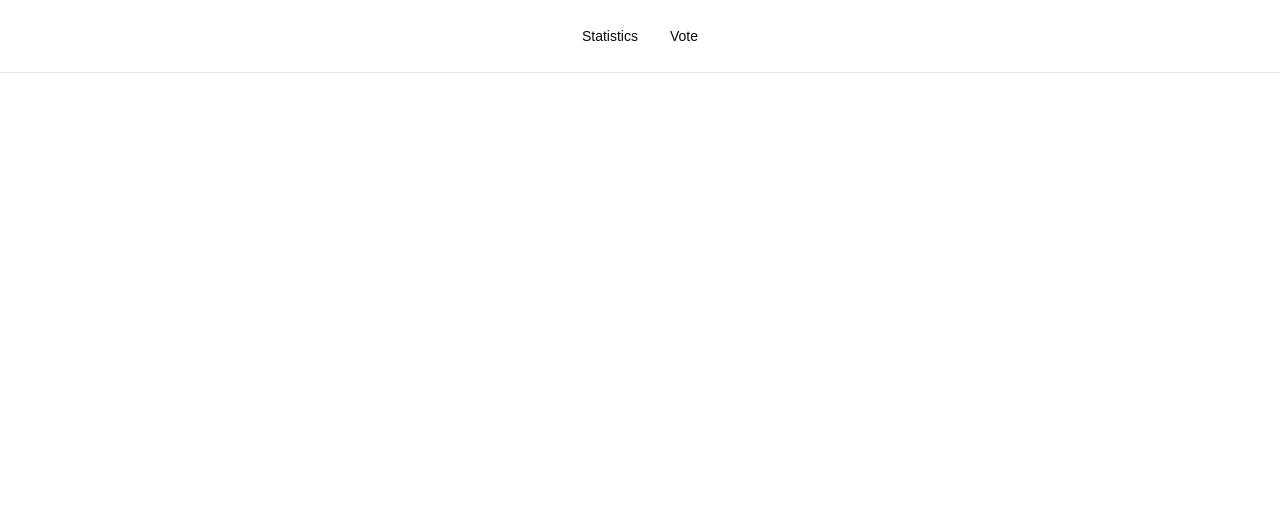
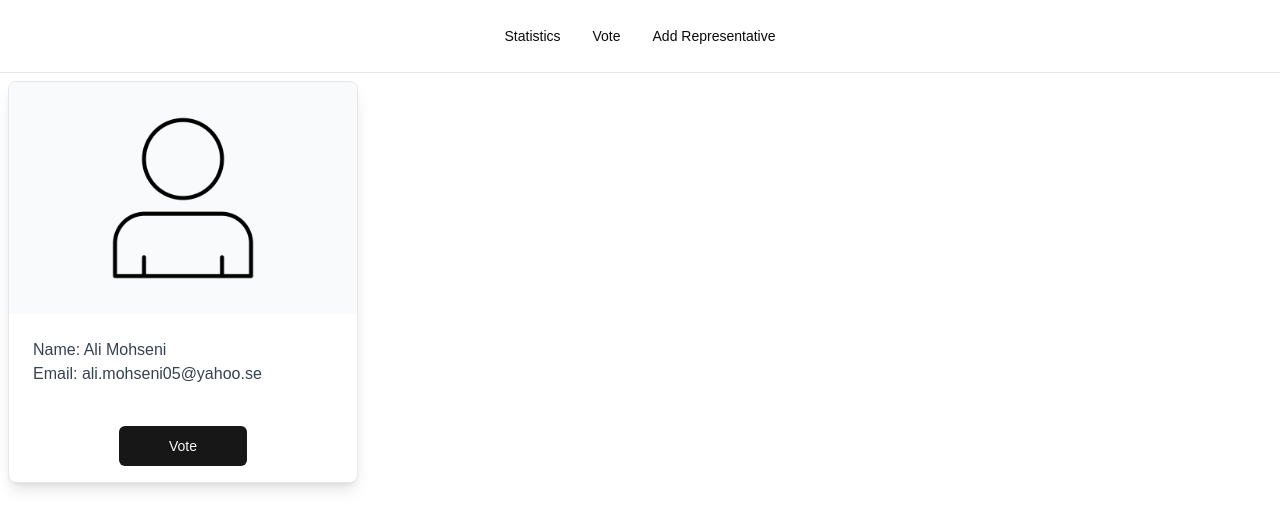
Before and after one commit to alimohseni99/vote-application, a Next.js app: page / in a window 1280 px wide. Shown: the top 528 px of the page. Built offline with nearby package versions, Linux system fonts and the light colour scheme.

Commit message:
added representative card

```diff
--- a/package.json
+++ b/package.json
@@ -12,6 +12,7 @@
   },
   "dependencies": {
     "@radix-ui/react-navigation-menu": "^1.2.1",
+    "@radix-ui/react-slot": "^1.1.0",
     "class-variance-authority": "^0.7.0",
     "clsx": "^2.1.1",
     "dotenv": "^16.4.5",
--- a/src/app/page.tsx
+++ b/src/app/page.tsx
@@ -1,9 +1,12 @@
 import { Navbar } from "@/components/navigation/navbar/navbar";
+import { RepresentativeCard } from "@/features/representative-management/component/card";
 
 export default function Home() {
   return (
     <>
       <Navbar />
+
+      <RepresentativeCard />
     </>
   );
 }
--- a/src/components/navigation/navbar/navbar.tsx
+++ b/src/components/navigation/navbar/navbar.tsx
@@ -28,6 +28,11 @@
                   Vote
                 </NavigationMenuLink>
               </Link>
+              <Link href="/add-representative" legacyBehavior passHref>
+                <NavigationMenuLink className={navigationMenuTriggerStyle()}>
+                  Add Representative
+                </NavigationMenuLink>
+              </Link>
             </NavigationMenuItem>
           </NavigationMenuList>
         </NavigationMenu>
--- /dev/null
+++ b/src/components/ui/button.tsx
@@ -0,0 +1,56 @@
+import * as React from "react"
+import { Slot } from "@radix-ui/react-slot"
+import { cva, type VariantProps } from "class-variance-authority"
+
+import { cn } from "@/lib/utils"
+
+const buttonVariants = cva(
+  "inline-flex items-center justify-center gap-2 whitespace-nowrap rounded-md text-sm font-medium ring-offset-background transition-colors focus-visible:outline-none focus-visible:ring-2 focus-visible:ring-ring focus-visible:ring-offset-2 disabled:pointer-events-none disabled:opacity-50 [&_svg]:pointer-events-none [&_svg]:size-4 [&_svg]:shrink-0",
+  {
+    variants: {
+      variant: {
+        default: "bg-primary text-primary-foreground hover:bg-primary/90",
+        destructive:
+          "bg-destructive text-destructive-foreground hover:bg-destructive/90",
+        outline:
+          "border border-input bg-background hover:bg-accent hover:text-accent-foreground",
+        secondary:
+          "bg-secondary text-secondary-foreground hover:bg-secondary/80",
+        ghost: "hover:bg-accent hover:text-accent-foreground",
+        link: "text-primary underline-offset-4 hover:underline",
+      },
+      size: {
+        default: "h-10 px-4 py-2",
+        sm: "h-9 rounded-md px-3",
+        lg: "h-11 rounded-md px-8",
+        icon: "h-10 w-10",
+      },
+    },
+    defaultVariants: {
+      variant: "default",
+      size: "default",
+    },
+  }
+)
+
+export interface ButtonProps
+  extends React.ButtonHTMLAttributes<HTMLButtonElement>,
+    VariantProps<typeof buttonVariants> {
+  asChild?: boolean
+}
+
+const Button = React.forwardRef<HTMLButtonElement, ButtonProps>(
+  ({ className, variant, size, asChild = false, ...props }, ref) => {
+    const Comp = asChild ? Slot : "button"
+    return (
+      <Comp
+        className={cn(buttonVariants({ variant, size, className }))}
+        ref={ref}
+        {...props}
+      />
+    )
+  }
+)
+Button.displayName = "Button"
+
+export { Button, buttonVariants }
--- /dev/null
+++ b/src/components/ui/card.tsx
@@ -0,0 +1,79 @@
+import * as React from "react"
+
+import { cn } from "@/lib/utils"
+
+const Card = React.forwardRef<
+  HTMLDivElement,
+  React.HTMLAttributes<HTMLDivElement>
+>(({ className, ...props }, ref) => (
+  <div
+    ref={ref}
+    className={cn(
+      "rounded-lg border bg-card text-card-foreground shadow-sm",
+      className
+    )}
+    {...props}
+  />
+))
+Card.displayName = "Card"
+
+const CardHeader = React.forwardRef<
+  HTMLDivElement,
+  React.HTMLAttributes<HTMLDivElement>
+>(({ className, ...props }, ref) => (
+  <div
+    ref={ref}
+    className={cn("flex flex-col space-y-1.5 p-6", className)}
+    {...props}
+  />
+))
+CardHeader.displayName = "CardHeader"
+
+const CardTitle = React.forwardRef<
+  HTMLDivElement,
+  React.HTMLAttributes<HTMLDivElement>
+>(({ className, ...props }, ref) => (
+  <div
+    ref={ref}
+    className={cn(
+      "text-2xl font-semibold leading-none tracking-tight",
+      className
+    )}
+    {...props}
+  />
+))
+CardTitle.displayName = "CardTitle"
+
+const CardDescription = React.forwardRef<
+  HTMLDivElement,
+  React.HTMLAttributes<HTMLDivElement>
+>(({ className, ...props }, ref) => (
+  <div
+    ref={ref}
+    className={cn("text-sm text-muted-foreground", className)}
+    {...props}
+  />
+))
+CardDescription.displayName = "CardDescription"
+
+const CardContent = React.forwardRef<
+  HTMLDivElement,
+  React.HTMLAttributes<HTMLDivElement>
+>(({ className, ...props }, ref) => (
+  <div ref={ref} className={cn("p-6 pt-0", className)} {...props} />
+))
+CardContent.displayName = "CardContent"
+
+const CardFooter = React.forwardRef<
+  HTMLDivElement,
+  React.HTMLAttributes<HTMLDivElement>
+>(({ className, ...props }, ref) => (
+  <div
+    ref={ref}
+    className={cn("flex items-center p-6 pt-0", className)}
+    {...props}
+  />
+))
+CardFooter.displayName = "CardFooter"
+
+export { Card, CardHeader, CardFooter, CardTitle, CardDescription, CardContent }
--- /dev/null
+++ b/src/features/representative-management/component/card.tsx
@@ -0,0 +1,31 @@
+import { Button } from "@/components/ui/button";
+import {
+  Card,
+  CardContent,
+  CardFooter,
+  CardHeader,
+} from "@/components/ui/card";
+import Image from "next/image";
+
+export function RepresentativeCard() {
+  return (
+    <Card className="w-[350px] rounded-lg shadow-lg border border-gray-200 hover:shadow-xl transition-shadow duration-300 mt-2 ml-2">
+      <CardHeader className="bg-gray-50 p-4 text-gray-800 rounded-t-lg text-center">
+        <Image
+          src="/user.png"
+          alt="Representative"
+          width={200}
+          height={200}
+          className="mx-auto"
+        />
+      </CardHeader>
+      <CardContent className="p-6 text-gray-700 text-start">
+        <p>Name: Ali Mohseni</p>
+        <p>Email: ali.mohseni05@yahoo.se</p>
+      </CardContent>
+      <CardFooter className="bg-gray-10 p-4 rounded-b-lg flex justify-center">
+        <Button className="w-32">Vote</Button>
+      </CardFooter>
+    </Card>
+  );
+}
--- a/tailwind.config.ts
+++ b/tailwind.config.ts
@@ -5,58 +5,58 @@
   content: [
     "./src/pages/**/*.{js,ts,jsx,tsx,mdx}",
     "./src/components/**/*.{js,ts,jsx,tsx,mdx}",
-    "./src/app/**/*.{js,ts,jsx,tsx,mdx}",
+    "./src/**/*.{js,ts,jsx,tsx,mdx}",
   ],
   theme: {
     extend: {
       colors: {
-  			background: 'hsl(var(--background))',
-  			foreground: 'hsl(var(--foreground))',
+        background: "hsl(var(--background))",
+        foreground: "hsl(var(--foreground))",
         card: {
-  				DEFAULT: 'hsl(var(--card))',
-  				foreground: 'hsl(var(--card-foreground))'
+          DEFAULT: "hsl(var(--card))",
+          foreground: "hsl(var(--card-foreground))",
         },
         popover: {
-  				DEFAULT: 'hsl(var(--popover))',
-  				foreground: 'hsl(var(--popover-foreground))'
+          DEFAULT: "hsl(var(--popover))",
+          foreground: "hsl(var(--popover-foreground))",
         },
         primary: {
-  				DEFAULT: 'hsl(var(--primary))',
-  				foreground: 'hsl(var(--primary-foreground))'
+          DEFAULT: "hsl(var(--primary))",
+          foreground: "hsl(var(--primary-foreground))",
         },
         secondary: {
-  				DEFAULT: 'hsl(var(--secondary))',
-  				foreground: 'hsl(var(--secondary-foreground))'
+          DEFAULT: "hsl(var(--secondary))",
+          foreground: "hsl(var(--secondary-foreground))",
         },
         muted: {
-  				DEFAULT: 'hsl(var(--muted))',
-  				foreground: 'hsl(var(--muted-foreground))'
+          DEFAULT: "hsl(var(--muted))",
+          foreground: "hsl(var(--muted-foreground))",
         },
         accent: {
-  				DEFAULT: 'hsl(var(--accent))',
-  				foreground: 'hsl(var(--accent-foreground))'
+          DEFAULT: "hsl(var(--accent))",
+          foreground: "hsl(var(--accent-foreground))",
         },
         destructive: {
-  				DEFAULT: 'hsl(var(--destructive))',
-  				foreground: 'hsl(var(--destructive-foreground))'
+          DEFAULT: "hsl(var(--destructive))",
+          foreground: "hsl(var(--destructive-foreground))",
         },
-  			border: 'hsl(var(--border))',
-  			input: 'hsl(var(--input))',
-  			ring: 'hsl(var(--ring))',
+        border: "hsl(var(--border))",
+        input: "hsl(var(--input))",
+        ring: "hsl(var(--ring))",
         chart: {
-  				'1': 'hsl(var(--chart-1))',
-  				'2': 'hsl(var(--chart-2))',
-  				'3': 'hsl(var(--chart-3))',
-  				'4': 'hsl(var(--chart-4))',
-  				'5': 'hsl(var(--chart-5))'
-  			}
+          "1": "hsl(var(--chart-1))",
+          "2": "hsl(var(--chart-2))",
+          "3": "hsl(var(--chart-3))",
+          "4": "hsl(var(--chart-4))",
+          "5": "hsl(var(--chart-5))",
+        },
       },
       borderRadius: {
-  			lg: 'var(--radius)',
-  			md: 'calc(var(--radius) - 2px)',
-  			sm: 'calc(var(--radius) - 4px)'
-  		}
-  	}
+        lg: "var(--radius)",
+        md: "calc(var(--radius) - 2px)",
+        sm: "calc(var(--radius) - 4px)",
+      },
+    },
   },
   plugins: [require("tailwindcss-animate")],
 } satisfies Config;
```
Also changed, not shown: public/user.png (added), 1 other file (tests, documents, lock files or other folders). Lines whose indentation alone changed are shown as unchanged.
